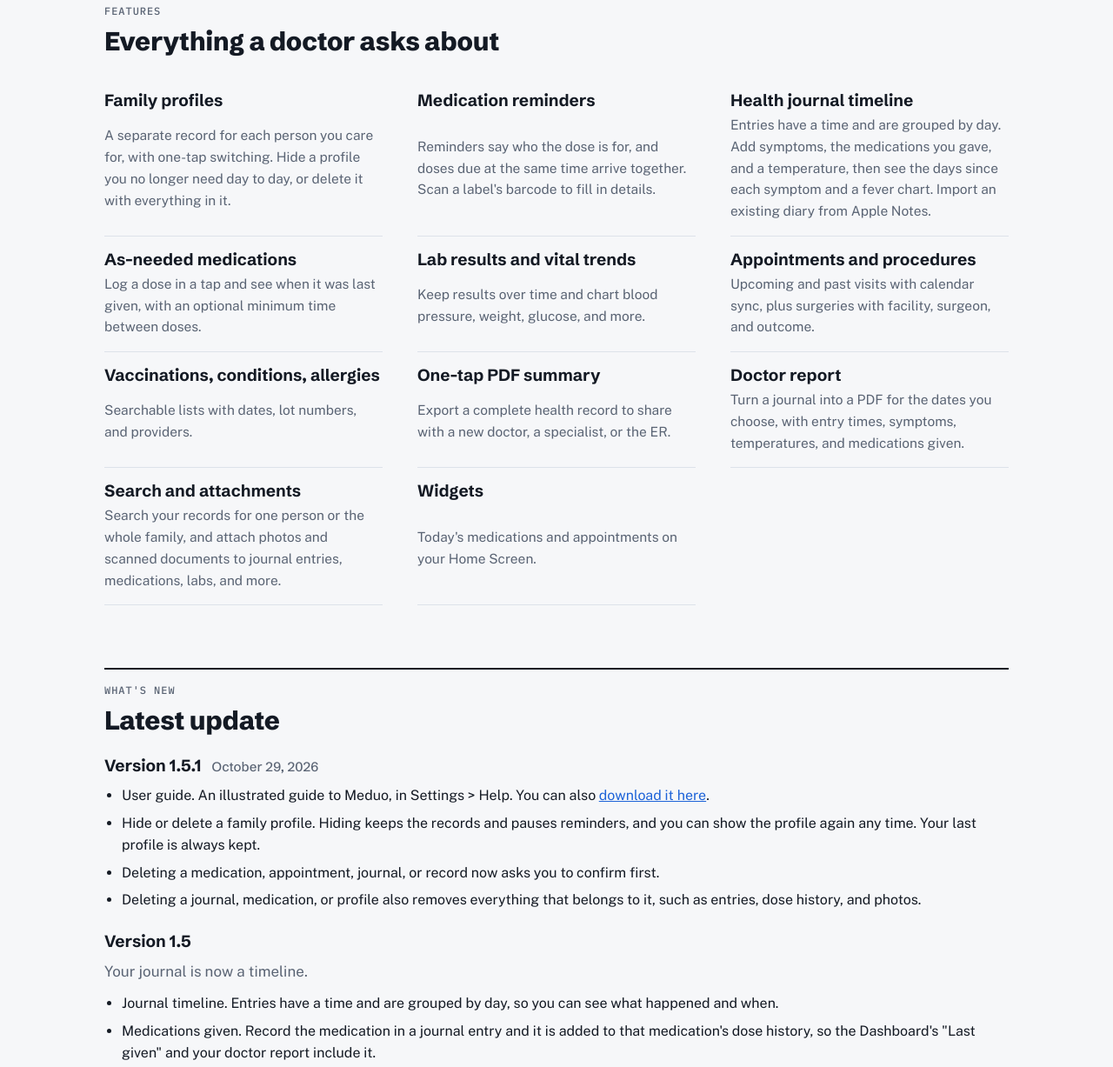
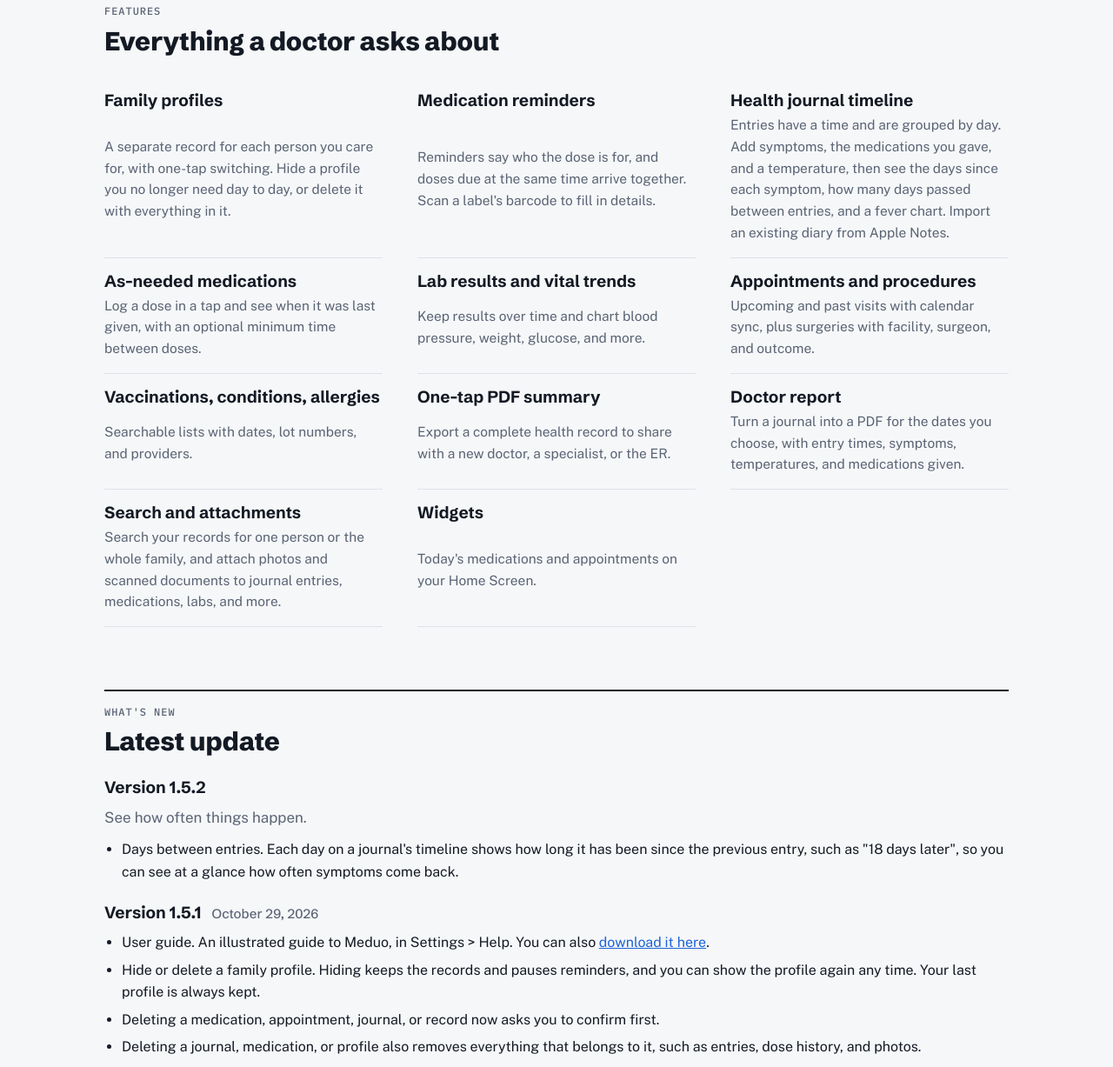
Before and after one commit to trogdor77/trogdor77.github.io, a plain HTML site: page meduo/index.html in a window 1280 px wide. Shown: the part 1219-2446 px from the top of the page at 87% size. Drawn offline with nearby package versions, Linux system fonts and the light colour scheme.

Commit message:
Meduo 1.5.2: days between entries in What's new, features and galleries, press kit version
Co-Authored-By: Claude Opus 5.5 <noreply@anthropic.com>

```diff
--- a/meduo/index.html
+++ b/meduo/index.html
@@ -115,7 +115,7 @@
     <div class="features">
       <div class="feature"><h3>Family profiles</h3><p>A separate record for each person you care for, with one-tap switching. Hide a profile you no longer need day to day, or delete it with everything in it.</p></div>
       <div class="feature"><h3>Medication reminders</h3><p>Reminders say who the dose is for, and doses due at the same time arrive together. Scan a label's barcode to fill in details.</p></div>
-      <div class="feature"><h3>Health journal timeline</h3><p>Entries have a time and are grouped by day. Add symptoms, the medications you gave, and a temperature, then see the days since each symptom and a fever chart. Import an existing diary from Apple Notes.</p></div>
+      <div class="feature"><h3>Health journal timeline</h3><p>Entries have a time and are grouped by day. Add symptoms, the medications you gave, and a temperature, then see the days since each symptom, how many days passed between entries, and a fever chart. Import an existing diary from Apple Notes.</p></div>
       <div class="feature"><h3>As-needed medications</h3><p>Log a dose in a tap and see when it was last given, with an optional minimum time between doses.</p></div>
       <div class="feature"><h3>Lab results and vital trends</h3><p>Keep results over time and chart blood pressure, weight, glucose, and more.</p></div>
       <div class="feature"><h3>Appointments and procedures</h3><p>Upcoming and past visits with calendar sync, plus surgeries with facility, surgeon, and outcome.</p></div>
@@ -131,6 +131,13 @@
     <div class="section-head">
       <span class="label">What's new</span>
       <h2 id="new-h">Latest update</h2>
+    </div>
+    <div class="release">
+      <h3>Version 1.5.2</h3>
+      <p class="muted">See how often things happen.</p>
+      <ul>
+        <li>Days between entries. Each day on a journal's timeline shows how long it has been since the previous entry, such as "18 days later", so you can see at a glance how often symptoms come back.</li>
+      </ul>
     </div>
     <div class="release">
       <h3>Version 1.5.1 <span class="muted" style="font-size:15px;font-weight:500">October 29, 2026</span></h3>
@@ -204,6 +211,7 @@
       <figure><img src="/assets/images/meduo/store/iphone-medications.jpg" alt="The medication list for one person, with doses, prescribers, pharmacies, and refill dates" width="660" height="1434" loading="lazy"><figcaption>Medications</figcaption></figure>
       <figure><img src="/assets/images/meduo/store/iphone-conflict.jpg" alt="A new appointment form listing everything else scheduled that day, with a warning icon" width="660" height="1434" loading="lazy"><figcaption>Conflicts</figcaption></figure>
       <figure><img src="/assets/images/meduo/store/iphone-journal.jpg" alt="Maya's Sick Log as a timeline: entries grouped by day with times, symptom tags, medications given, a temperature, and a photo" width="660" height="1434" loading="lazy"><figcaption>Journal timeline</figcaption></figure>
+      <figure><img src="/assets/images/meduo/store/iphone-days-later.jpg" alt="Two days on a journal timeline, headed 1 day later and 18 days later, with symptoms and a dose of Children's Motrin" width="660" height="1434" loading="lazy"><figcaption>Days between entries</figcaption></figure>
       <figure><img src="/assets/images/meduo/store/iphone-vitals.jpg" alt="A blood pressure trend chart over 90 days with the list of readings behind it" width="660" height="1434" loading="lazy"><figcaption>Vitals</figcaption></figure>
       <figure><img src="/assets/images/meduo/store/iphone-pdf.jpg" alt="A health summary PDF opened on iPhone, with the emergency contact and active medications" width="660" height="1434" loading="lazy"><figcaption>PDF summary</figcaption></figure>
       <figure><img src="/assets/images/meduo/store/iphone-appearance.jpg" alt="The dashboard split down the middle, half in dark mode and half in light mode" width="660" height="1434" loading="lazy"><figcaption>Light and dark</figcaption></figure>
@@ -222,6 +230,7 @@
       <figure><img src="/assets/images/meduo/store/ipad-medications.jpg" alt="Six medications for one person in a wide list with doses, prescribers, and refill dates" width="1600" height="1200" loading="lazy"><figcaption>Medications</figcaption></figure>
       <figure><img src="/assets/images/meduo/store/ipad-conflict.jpg" alt="Editing an appointment on iPad with another visit listed under That Day" width="1600" height="1200" loading="lazy"><figcaption>Conflicts</figcaption></figure>
       <figure><img src="/assets/images/meduo/store/ipad-journal.jpg" alt="Maya's Sick Log on iPad with a timeline of entries grouped by day, showing symptoms, medications given, and temperatures" width="1600" height="1200" loading="lazy"><figcaption>Journal timeline</figcaption></figure>
+      <figure><img src="/assets/images/meduo/store/ipad-days-later.jpg" alt="A fever chart above two days of journal entries on iPad, headed 1 day later and 18 days later" width="1600" height="1200" loading="lazy"><figcaption>Days between entries</figcaption></figure>
       <figure><img src="/assets/images/meduo/store/ipad-journal-charts.jpg" alt="The top of a journal on iPad with days since each symptom and a symptom timeline chart" width="1600" height="1200" loading="lazy"><figcaption>Spot patterns</figcaption></figure>
       <figure><img src="/assets/images/meduo/store/ipad-fever-chart.jpg" alt="A fever chart on iPad with the highest reading, a fever line, and each medication given marked, above the timeline" width="1600" height="1200" loading="lazy"><figcaption>Fever chart</figcaption></figure>
       <figure><img src="/assets/images/meduo/store/ipad-as-needed.jpg" alt="The iPad dashboard with an As Needed section showing when each medication was last given and when the next dose is allowed" width="1600" height="1200" loading="lazy"><figcaption>As-needed doses</figcaption></figure>
```
Also changed, not shown: meduo/press/index.html (+4 -2 lines).
